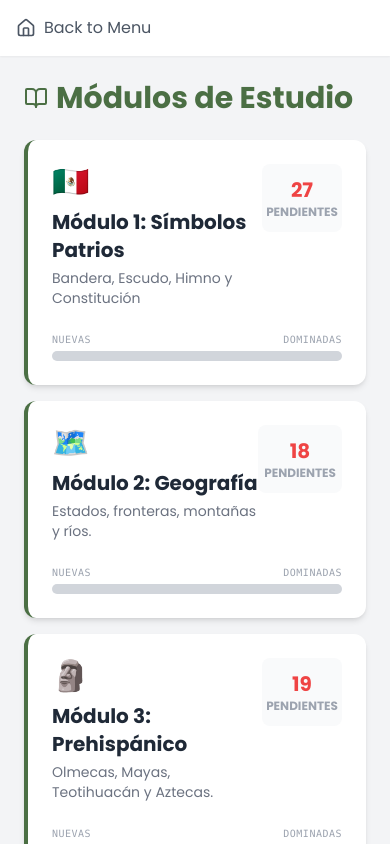
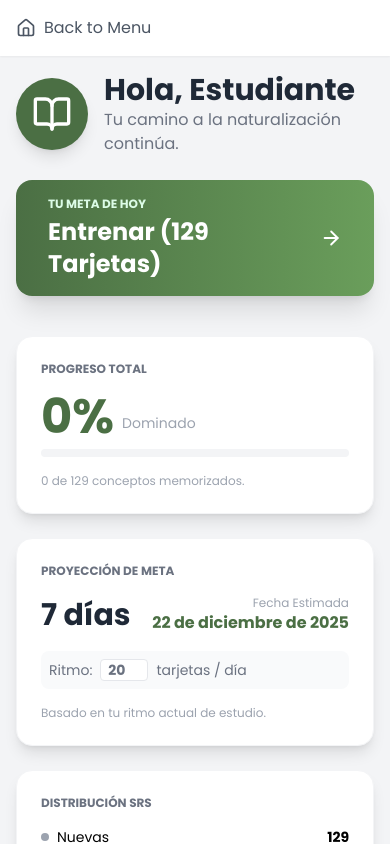
Before and after one commit to nz-nz/mexico-history, a React (Vite) app: page / in a window 390 px wide. Both pictures are taken after a click on the button 195 px from the left and 292 px from the top of the page. Shown: the top 844 px of the page. Built offline with nearby package versions, Linux system fonts and the light colour scheme.

Commit message:
Feat: Coach Mode dashboard with SRS timeline projection + fix mobile Cloze card overlap

```diff
--- a/components/StudyMode.tsx
+++ b/components/StudyMode.tsx
@@ -14,11 +14,18 @@ interface StudyModeProps {
 const StudyMode: React.FC<StudyModeProps> = ({ onBack }) => {
   const { srsState, getDueCards, submitResult } = useSRS();
 
+  // State for session
   const [selectedModule, setSelectedModule] = useState<Module | null>(null);
   const [sessionCards, setSessionCards] = useState<SRSCard[]>([]);
   const [currentIndex, setCurrentIndex] = useState(0);
   const [isFlipped, setIsFlipped] = useState(false);
   const [sessionStats, setSessionStats] = useState({ correct: 0, incorrect: 0 });
+
+  // Dashboard State
+  const [showDashboard, setShowDashboard] = useState(true);
+  const [dailyPace, setDailyPace] = useState(20); // Configurable pace
+
+  // --- HELPERS ---
 
   // Compute due cards for specific module or all
   const getDueCount = (moduleId: string) => {
@@ -26,6 +33,39 @@ const StudyMode: React.FC<StudyModeProps> = ({ onBack }) => {
     if (!module) return 0;
     const allCards = module.decks.flatMap(d => d.cards);
     return getDueCards(allCards).length;
+  };
+
+  const getAllDueCards = () => {
+    const allCards = ALL_MODULES.flatMap(m => m.decks.flatMap(d => d.cards));
+    return getDueCards(allCards);
+  };
+
+  const getGlobalStats = () => {
+    const stats = { 0: 0, 1: 0, 2: 0, 3: 0, 4: 0, 5: 0, total: 0, mastered: 0 };
+    const allCards = ALL_MODULES.flatMap(m => m.decks.flatMap(d => d.cards));
+    stats.total = allCards.length;
+
+    allCards.forEach(card => {
+      const state = srsState[card.id];
+      const box = state ? state.box : 0;
+      // @ts-ignore
+      if (stats[box] !== undefined) stats[box]++;
+    });
+    // Mastered = Box 4 & 5 (Conceptually "Known" and "Permanent")
+    stats.mastered = stats[4] + stats[5];
+    return stats;
+  };
+
+  const getProjection = (stats: any) => {
+    // Simple projection: Remaining "Not Mastered" cards / Pace
+    const remaining = stats.total - stats.mastered;
+    const days = Math.ceil(remaining / dailyPace);
+    const date = new Date();
+    date.setDate(date.getDate() + days);
+    return {
+      days,
+      date: date.toLocaleDateString('es-MX', { month: 'long', day: 'numeric', year: 'numeric' })
+    };
   };
 
   const startSession = (mod: Module) => {
@@ -46,10 +86,10 @@ const StudyMode: React.FC<StudyModeProps> = ({ onBack }) => {
       // take first 10 new cards (never seen).
       const newCards = allCards.filter(c => !srsState[c.id]);
       if (newCards.length > 0) {
-        setSessionCards(newCards.slice(0, 10));
+        setSessionCards(newCards.slice(0, 10)); // Learn 10 new
       } else {
         // All cards seen and nothing due? Just review random 10.
-        const shuffled = [...allCards].sort(() => Math.random() - 0.5).slice(0, 10);
+        const shuffled = [...allCards].sort(() => Math.random() - 0.5).slice(0, 10); // Review random
         setSessionCards(shuffled);
       }
     } else {
@@ -60,33 +100,187 @@ const StudyMode: React.FC<StudyModeProps> = ({ onBack }) => {
     setCurrentIndex(0);
     setSessionStats({ correct: 0, incorrect: 0 });
     setIsFlipped(false);
+    setShowDashboard(false); // Hide dashboard when starting
   };
 
+  // Start "Smart Session" (All Modules)
+  const startCoachSession = () => {
+    const due = getAllDueCards();
+    // Shuffle helper
+    const shuffle = <T,>(arr: T[]): T[] => [...arr].sort(() => Math.random() - 0.5);
+
+    // If nothing due, grab a mix of new cards from any module
+    if (due.length === 0) {
+      const allCards = ALL_MODULES.flatMap(m => m.decks.flatMap(d => d.cards));
+      const newCards = allCards.filter(c => !srsState[c.id]);
+      setSessionCards(shuffle(newCards).slice(0, 20));
+    } else {
+      setSessionCards(shuffle(due).slice(0, 20));
+    }
+
+    // Create a "Dummy" module object for the context of this unified session
+    setSelectedModule({
+      id: 'coach_session',
+      title: 'Sesión del Coach',
+      description: 'Mezcla Inteligente',
+      decks: [],
+      icon: '🎓'
+    });
+    setCurrentIndex(0);
+    setSessionStats({ correct: 0, incorrect: 0 });
+    setIsFlipped(false);
+    setShowDashboard(false);
+  };
+
+  const handleRating = (isCorrect: boolean) => {
+    const card = sessionCards[currentIndex];
+    submitResult(card.id, isCorrect);
+
+    setSessionStats(prev => ({
+      ...prev,
+      [isCorrect ? 'correct' : 'incorrect']: prev[isCorrect ? 'correct' : 'incorrect'] + 1
+    }));
+
+    if (currentIndex < sessionCards.length) {
+      setCurrentIndex(prev => prev + 1);
+      setIsFlipped(false);
+    }
+  };
+
+  // Get current card for rendering
   const currentCard = sessionCards[currentIndex];
 
-  const handleRating = (correct: boolean) => {
-    if (!currentCard) return;
+  // --- RENDERERS ---
 
-    submitResult(currentCard.id, correct);
-    setSessionStats(prev => ({
-      correct: prev.correct + (correct ? 1 : 0),
-      incorrect: prev.incorrect + (correct ? 0 : 1)
-    }));
+  // 0. Dashboard View (New Entry Point)
+  if (showDashboard && !selectedModule) {
+    const globalStats = getGlobalStats();
+    const allDue = getAllDueCards().length;
+    const projection = getProjection(globalStats);
+    const percentMastered = Math.round((globalStats.mastered / globalStats.total) * 100);
 
-    // Next card
-    setIsFlipped(false);
-    setTimeout(() => {
-      setCurrentIndex(prev => prev + 1);
-    }, 200);
-  };
+    return (
+      <div className="w-full max-w-5xl mx-auto p-4 md:p-8 animate-in fade-in duration-500">
+        {/* Header / Greeting */}
+        <div className="flex flex-col md:flex-row justify-between items-center mb-10 gap-6">
+          <div className="flex items-center gap-4">
+            <div className="bg-[#4b6f44] text-white p-4 rounded-full shadow-lg">
+              <BookOpen size={40} />
+            </div>
+            <div>
+              <h1 className="text-3xl font-bold text-gray-800 dark:text-gray-100">Hola, Estudiante</h1>
+              <p className="text-gray-500 dark:text-gray-400">Tu camino a la naturalización continúa.</p>
+            </div>
+          </div>
 
-  // 1. Module Selection Screen
+          {/* Main Action Call */}
+          <button
+            onClick={startCoachSession}
+            className="bg-gradient-to-r from-[#4b6f44] to-[#6a9e5b] text-white px-8 py-4 rounded-2xl shadow-xl hover:shadow-2xl hover:-translate-y-1 transition-all flex items-center gap-3 w-full md:w-auto justify-center"
+          >
+            <div className="text-left">
+              <div className="text-xs uppercase font-bold text-green-100 mb-1">Tu Meta de Hoy</div>
+              <div className="text-2xl font-bold">Entrenar ({allDue > 0 ? allDue : '20'} Tarjetas)</div>
+            </div>
+            <ArrowLeft className="rotate-180" size={24} />
+          </button>
+        </div>
+
+        {/* Stats Grid */}
+        <div className="grid grid-cols-1 md:grid-cols-3 gap-6 mb-10">
+          {/* Mastery Card */}
+          <div className="bg-white dark:bg-[#16213e] p-6 rounded-2xl shadow-lg border border-gray-100 dark:border-gray-800">
+            <h3 className="text-gray-500 uppercase text-xs font-bold mb-4">Progreso Total</h3>
+            <div className="flex items-end gap-2 mb-2">
+              <span className="text-5xl font-bold text-[#4b6f44] dark:text-[#a3cf6d]">{percentMastered}%</span>
+              <span className="text-sm text-gray-400 mb-2">Dominado</span>
+            </div>
+            <div className="w-full bg-gray-100 h-2 rounded-full overflow-hidden">
+              <div style={{ width: `${percentMastered}%` }} className="bg-[#4b6f44] h-full" />
+            </div>
+            <p className="text-xs text-gray-400 mt-4">
+              {globalStats.mastered} de {globalStats.total} conceptos memorizados.
+            </p>
+          </div>
+
+          {/* Timeline Card */}
+          <div className="bg-white dark:bg-[#16213e] p-6 rounded-2xl shadow-lg border border-gray-100 dark:border-gray-800">
+            <h3 className="text-gray-500 uppercase text-xs font-bold mb-4">Proyección de Meta</h3>
+            <div className="flex items-center justify-between mb-4">
+              <span className="text-3xl font-bold text-gray-800 dark:text-gray-100">{projection.days} días</span>
+              <div className="text-right">
+                <div className="text-xs text-gray-400">Fecha Estimada</div>
+                <div className="font-bold text-[#4b6f44]">{projection.date}</div>
+              </div>
+            </div>
+            <div className="flex items-center gap-2 text-sm text-gray-500 bg-gray-50 dark:bg-gray-800 p-2 rounded-lg">
+              <span>Ritmo:</span>
+              <input
+                type="number"
+                value={dailyPace}
+                onChange={(e) => setDailyPace(Number(e.target.value))}
+                className="w-12 bg-white dark:bg-gray-700 border rounded px-1 font-bold text-center"
+              />
+              <span>tarjetas / día</span>
+            </div>
+            <p className="text-xs text-gray-400 mt-4">
+              Basado en tu ritmo actual de estudio.
+            </p>
+          </div>
+
+          {/* Distribution Card */}
+          <div className="bg-white dark:bg-[#16213e] p-6 rounded-2xl shadow-lg border border-gray-100 dark:border-gray-800">
+            <h3 className="text-gray-500 uppercase text-xs font-bold mb-4">Distribución SRS</h3>
+            <div className="space-y-3">
+              <div className="flex justify-between text-sm">
+                <span className="flex items-center gap-2"><div className="w-2 h-2 rounded-full bg-gray-400"></div> Nuevas</span>
+                <span className="font-bold">{globalStats[0]}</span>
+              </div>
+              <div className="flex justify-between text-sm">
+                <span className="flex items-center gap-2"><div className="w-2 h-2 rounded-full bg-red-400"></div> Difíciles (Caja 1)</span>
+                <span className="font-bold text-red-500">{globalStats[1]}</span>
+              </div>
+              <div className="flex justify-between text-sm">
+                <span className="flex items-center gap-2"><div className="w-2 h-2 rounded-full bg-yellow-400"></div> En Proceso (Cajas 2-3)</span>
+                <span className="font-bold text-yellow-500">{globalStats[2] + globalStats[3]}</span>
+              </div>
+              <div className="flex justify-between text-sm">
+                <span className="flex items-center gap-2"><div className="w-2 h-2 rounded-full bg-[#4b6f44]"></div> Maestras (Cajas 4-5)</span>
+                <span className="font-bold text-[#4b6f44]">{globalStats[4] + globalStats[5]}</span>
+              </div>
+            </div>
+          </div>
+        </div>
+
+        {/* Modules Toggle */}
+        <div className="text-center">
+          <button
+            onClick={() => setShowDashboard(false)}
+            className="text-gray-500 hover:text-[#4b6f44] dark:text-gray-400 dark:hover:text-[#a3cf6d] font-bold flex items-center gap-2 mx-auto transition-colors"
+          >
+            <BookOpen size={20} />
+            Explorar Módulos Individuales
+          </button>
+        </div>
+      </div>
+    );
+  }
+
+  // 1. Module Selection Screen (Grid)
   if (!selectedModule) {
     return (
-      <div className="w-full max-w-4xl mx-auto p-6">
-        <h2 className="text-3xl font-bold text-[#4b6f44] dark:text-[#a3cf6d] mb-6 flex items-center gap-2">
-          <BookOpen /> Módulos de Estudio
-        </h2>
+      <div className="w-full max-w-4xl mx-auto p-6 animate-in slide-in-from-bottom-5 duration-500">
+        <div className="flex justify-between items-center mb-6">
+          <h2 className="text-3xl font-bold text-[#4b6f44] dark:text-[#a3cf6d] flex items-center gap-2">
+            <BookOpen /> Módulos de Estudio
+          </h2>
+          <button
+            onClick={() => setShowDashboard(true)}
+            className="text-gray-500 hover:text-[#4b6f44] font-bold text-sm"
+          >
+            Volver al Coach
+          </button>
+        </div>
 
         <div className="grid grid-cols-1 md:grid-cols-2 gap-4">
           {ALL_MODULES.map(mod => {
@@ -173,10 +367,13 @@ const StudyMode: React.FC<StudyModeProps> = ({ onBack }) => {
           </div>
 
           <button
-            onClick={() => setSelectedModule(null)}
+            onClick={() => {
+              setSelectedModule(null);
+              setShowDashboard(true);
+            }}
             className="bg-[#4b6f44] text-white px-8 py-3 rounded-xl font-bold shadow-lg hover:bg-[#3a5735] transition-colors"
           >
-            Volver a Módulos
+            Volver al Dashboard
           </button>
         </div>
       </div>
@@ -189,7 +386,10 @@ const StudyMode: React.FC<StudyModeProps> = ({ onBack }) => {
       {/* Header */}
       <div className="w-full flex justify-between items-center mb-8">
         <button
-          onClick={() => setSelectedModule(null)}
+          onClick={() => {
+            setSelectedModule(null);
+            setShowDashboard(true);
+          }}
           className="text-gray-500 hover:text-gray-800 dark:text-gray-400 dark:hover:text-gray-200"
         >
           <ArrowLeft />
```
Also changed, not shown: components/ClozeCard.tsx (+6 -5 lines).
